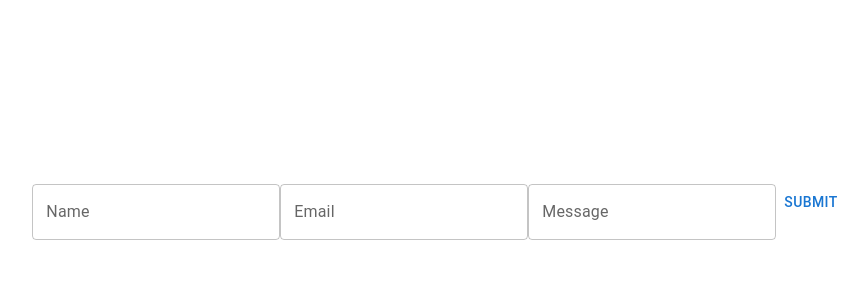
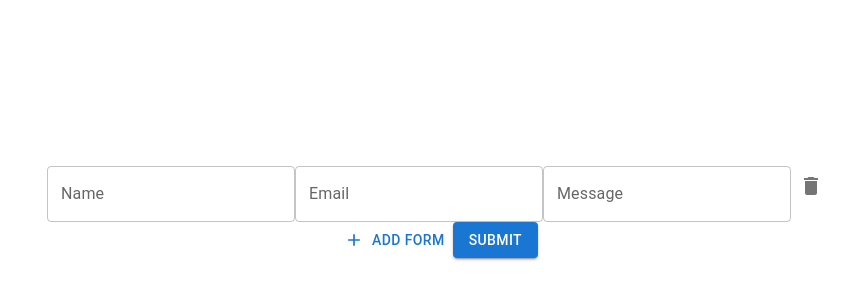
Before and after one commit to kei-kmj/study_react_hook_form, a React (Vite) app: page / in a window 1280 px wide. Shown: the part 188-488 px from the top of the page, without its empty margins (201-1069 px from the left). Built offline with nearby package versions, Linux system fonts and the light colour scheme.

Commit message:
[配列のリクエストボディを生成する]

```diff
--- a/package.json
+++ b/package.json
@@ -12,6 +12,7 @@
   "dependencies": {
     "@emotion/react": "^11.13.3",
     "@emotion/styled": "^11.13.0",
+    "@mui/icons-material": "^6.1.4",
     "@mui/material": "^6.1.4",
     "axios": "^1.7.7",
     "react": "^18.3.1",
--- a/src/App.tsx
+++ b/src/App.tsx
@@ -1,7 +1,8 @@
 import './App.css'
-import {Controller, SubmitHandler, useForm} from "react-hook-form";
+import {Controller, SubmitHandler, useFieldArray, useForm} from "react-hook-form";
 import axios from "axios";
-import {Button, TextField} from "@mui/material";
+import {Button, IconButton, TextField} from "@mui/material";
+import {Add as AddIcon, Delete as DeleteIcon} from '@mui/icons-material';
 
 
 type FormValues = {
@@ -9,18 +10,23 @@ type FormValues = {
   email: string
   message: string
 }
+
+type FormArray = {
+  formData: FormValues[];
+};
 export const App = () => {
-  const {control, handleSubmit, formState: {errors}} = useForm<FormValues>(
+  const {control, handleSubmit} = useForm<FormArray>(
     {
       defaultValues: {
-        name: '',
-        email: '',
-        message: ''
+        formData: [{name: '', email: '', message: ''}],
       }
     }
   );
-
-  const onSubmit: SubmitHandler<FormValues> = async (data) => {
+  const { fields, append, remove } = useFieldArray({
+    control,
+    name: "formData"
+  });
+  const onSubmit: SubmitHandler<FormArray> = async (data) => {
     try {
       const response = await axios.post('https://jsonplaceholder.typicode.com/posts', data)
       console.log("response", response.data)
@@ -33,28 +39,39 @@ export const App = () => {
   return (
     <>
       <form onSubmit={handleSubmit(onSubmit)}>
+        {fields.map((field, index) => (
+          <div key={field.id}>
             <Controller
-          name="name"
+              name={`formData.${index}.name`} // 配列内の各要素にアクセス
               control={control}
-          defaultValue=""
-          render={({field}) =>
-            <TextField {...field} label="Name"/>}
+              render={({field}) => <TextField {...field} label="Name"/>}
             />
             <Controller
-          name="email"
+              name={`formData.${index}.email`}
               control={control}
-          defaultValue=""
-          rules={{required: 'Email is required'}}
               render={({field}) => <TextField {...field} label="Email"/>}
             />
             <Controller
-          name="message"
+              name={`formData.${index}.message`}
               control={control}
-          defaultValue=""
-          rules={{required: 'Message is required'}}
               render={({field}) => <TextField {...field} label="Message"/>}
             />
-        <Button type="submit">Submit</Button></form>
+            <IconButton onClick={() => remove(index)}>
+              <DeleteIcon/>
+            </IconButton>
+          </div>
+        ))}
+        <Button
+          type="button"
+          onClick={() => append({name: '', email: '', message: ''})}
+          startIcon={<AddIcon/>}
+        >
+          Add Form
+        </Button>
+        <Button type="submit" variant="contained" color="primary">
+          Submit
+        </Button>
+      </form>
     </>
   )
 }
```
Also changed, not shown: 1 other file (tests, documents, lock files or other folders). Lines whose indentation alone changed are shown as unchanged.
